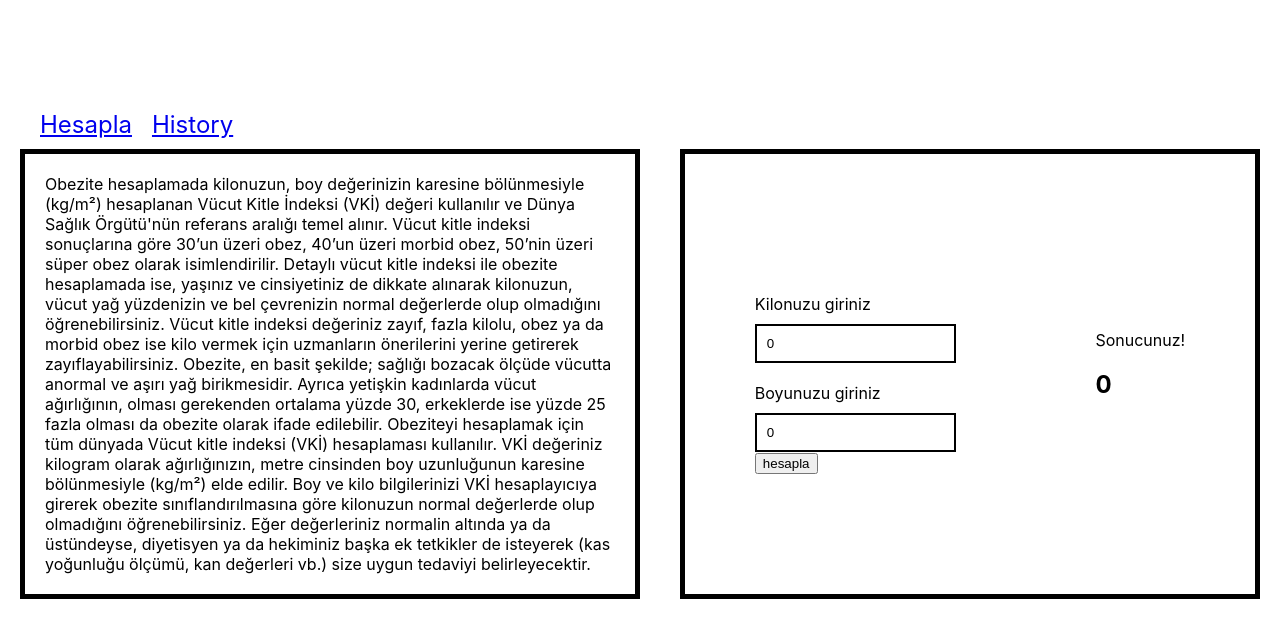
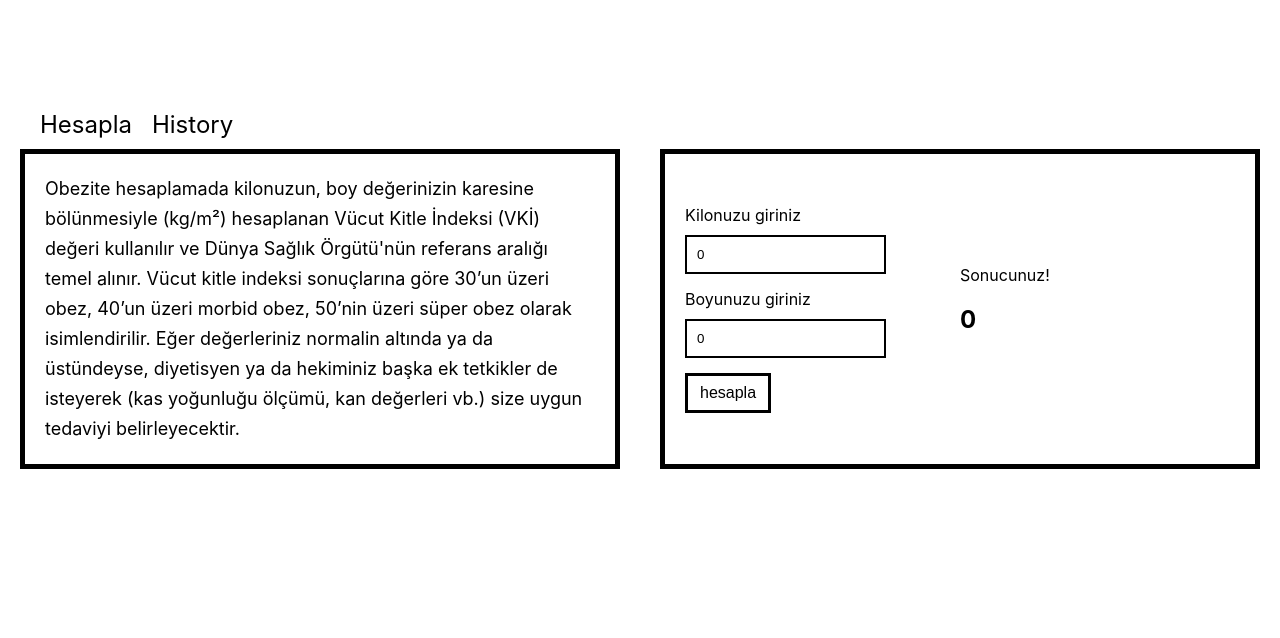
Before and after one commit to herohasan0/kodluyoruz_vucutkitle, a React (Create React App) app: page / in a window 1280 px wide. Shown: the top 638 px of the page. Built offline with nearby package versions, Linux system fonts and the light colour scheme.

Commit message:
Edit css files

```diff
--- a/src/App.css
+++ b/src/App.css
@@ -2,6 +2,14 @@ body {
   transition: 200ms;
 }
 
-.home {
-  /* display: flex; */
+.main {
+  display: flex;
 }
+a {
+  color: #000;
+  text-decoration: none;
+}
+
+a:hover {
+  text-decoration: underline;
+}
--- a/src/App.js
+++ b/src/App.js
@@ -9,7 +9,6 @@ import Calculation from './components/Calculation';
 const Li = styled.li`
   font-size: 1.5em;
   text-align: center;
-  color: palevioletred;
   margin-right: 20px;
 `;
 const Ul = styled.ul`
--- /dev/null
+++ b/src/components/Box.js
@@ -0,0 +1,17 @@
+import React, { Children } from 'react';
+import styled from 'styled-components';
+
+const Div = styled.div`
+  border: 5px solid #000;
+  padding: 20px;
+  width: 50%;
+  margin-left: 20px;
+  margin-right: 20px;
+  display: flex;
+`;
+
+function Box({ children }) {
+  return <Div>{children}</Div>;
+}
+
+export default Box;
--- a/src/components/Calculation.css
+++ b/src/components/Calculation.css
@@ -5,27 +5,24 @@ input {
 }
 
 label {
-  margin-top: 20px;
   display: flex;
   flex-direction: column;
   align-items: flex-start;
 }
 
 .form {
+  width: 100%;
   display: flex;
   align-items: center;
-  width: 50%;
   justify-content: space-around;
-  border: 5px solid #000;
-  margin-left: 20px;
-  margin-right: 20px;
 }
 
-.calculate {
+.first {
+  display: block;
   width: 50%;
-  display: contents;
 }
 
-.main {
-  display: flex;
+.second {
+  display: block;
+  width: 50%;
 }
--- a/src/components/Calculation.js
+++ b/src/components/Calculation.js
@@ -1,8 +1,12 @@
 import './Calculation.css';
 import React from 'react';
 import { useState } from 'react';
+import Box from './Box';
+import styled from 'styled-components';
 
-const calculatedValue = [];
+const calculatedValue = JSON.parse(localStorage.getItem('value'))
+  ? JSON.parse(localStorage.getItem('value'))
+  : '';
 
 function Calculation(params) {
   const [kilo, setKilo] = useState(0);
@@ -42,12 +46,25 @@ function Calculation(params) {
   } else if (BIM > 40) {
     detay = 'İleri derecede obez (morbid obez)';
   }
+
+  const Button = styled.button`
+    background-color: #fff;
+    border: 3px solid #000;
+    color: black;
+    padding: 8px 12px;
+    text-align: center;
+    text-decoration: none;
+    display: inline-block;
+    font-size: 16px;
+    margin-top: 15px;
+  `;
+
   return (
-    <div className="calculate">
+    <Box>
       <div className="form">
-        <section className="calculation">
+        <section className="first">
           <div>
-            <label className="label">
+            <label>
               Kilonuzu giriniz
               <input
                 type="number"
@@ -59,7 +76,7 @@ function Calculation(params) {
           </div>
 
           <div>
-            <label className="label">
+            <label style={{ marginTop: '15px' }}>
               Boyunuzu giriniz
               <input
                 type="number"
@@ -69,15 +86,15 @@ function Calculation(params) {
               />
             </label>
           </div>
-          <button onClick={calculate}>hesapla</button>
+          <Button onClick={calculate}>hesapla</Button>
         </section>
-        <section className="result">
+        <section className="second">
           <span>Sonucunuz!</span>
           <h1>{BIM}</h1>
           <span>{detay}</span>
         </section>
       </div>
-    </div>
+    </Box>
   );
 }
 
--- a/src/components/Description.js
+++ b/src/components/Description.js
@@ -1,40 +1,26 @@
 import React from 'react';
 import styled from 'styled-components';
+import Box from './Box';
 
-const Div = styled.div`
-  border: 5px solid #000;
-  padding: 20px;
-  width: 50%;
-  margin: 0;
-  margin-right: 20px;
-  margin-left: 20px;
+const Desc = styled.div`
+  font-size: 18px;
+  line-height: 30px;
 `;
 
 function Description({ props }) {
   return (
-    <Div>
-      Obezite hesaplamada kilonuzun, boy değerinizin karesine bölünmesiyle
-      (kg/m²) hesaplanan Vücut Kitle İndeksi (VKİ) değeri kullanılır ve Dünya
-      Sağlık Örgütü'nün referans aralığı temel alınır. Vücut kitle indeksi
-      sonuçlarına göre 30’un üzeri obez, 40’un üzeri morbid obez, 50’nin üzeri
-      süper obez olarak isimlendirilir. Detaylı vücut kitle indeksi ile obezite
-      hesaplamada ise, yaşınız ve cinsiyetiniz de dikkate alınarak kilonuzun,
-      vücut yağ yüzdenizin ve bel çevrenizin normal değerlerde olup olmadığını
-      öğrenebilirsiniz. Vücut kitle indeksi değeriniz zayıf, fazla kilolu, obez
-      ya da morbid obez ise kilo vermek için uzmanların önerilerini yerine
-      getirerek zayıflayabilirsiniz. Obezite, en basit şekilde; sağlığı bozacak
-      ölçüde vücutta anormal ve aşırı yağ birikmesidir. Ayrıca yetişkin
-      kadınlarda vücut ağırlığının, olması gerekenden ortalama yüzde 30,
-      erkeklerde ise yüzde 25 fazla olması da obezite olarak ifade edilebilir.
-      Obeziteyi hesaplamak için tüm dünyada Vücut kitle indeksi (VKİ)
-      hesaplaması kullanılır. VKİ değeriniz kilogram olarak ağırlığınızın, metre
-      cinsinden boy uzunluğunun karesine bölünmesiyle (kg/m²) elde edilir. Boy
-      ve kilo bilgilerinizi VKİ hesaplayıcıya girerek obezite
-      sınıflandırılmasına göre kilonuzun normal değerlerde olup olmadığını
-      öğrenebilirsiniz. Eğer değerleriniz normalin altında ya da üstündeyse,
-      diyetisyen ya da hekiminiz başka ek tetkikler de isteyerek (kas yoğunluğu
-      ölçümü, kan değerleri vb.) size uygun tedaviyi belirleyecektir.
-    </Div>
+    <Box>
+      <Desc>
+        Obezite hesaplamada kilonuzun, boy değerinizin karesine bölünmesiyle
+        (kg/m²) hesaplanan Vücut Kitle İndeksi (VKİ) değeri kullanılır ve Dünya
+        Sağlık Örgütü'nün referans aralığı temel alınır. Vücut kitle indeksi
+        sonuçlarına göre 30’un üzeri obez, 40’un üzeri morbid obez, 50’nin üzeri
+        süper obez olarak isimlendirilir. Eğer değerleriniz normalin altında ya
+        da üstündeyse, diyetisyen ya da hekiminiz başka ek tetkikler de
+        isteyerek (kas yoğunluğu ölçümü, kan değerleri vb.) size uygun tedaviyi
+        belirleyecektir.
+      </Desc>
+    </Box>
   );
 }
 
--- a/src/components/History.js
+++ b/src/components/History.js
@@ -1,17 +1,14 @@
 import React from 'react';
+import Box from './Box';
 
 function History() {
   const history = JSON.parse(localStorage.getItem('value'));
   console.log(history);
   return (
-    <>
+    <Box>
       <h3>Daha önce hesaplanan degerlerinz</h3>
-      <ul>
-        {history.map((item) => (
-          <li>{item}</li>
-        ))}
-      </ul>
-    </>
+      <ul>{history && history.map((item) => <li>{item}</li>)}</ul>
+    </Box>
   );
 }
 
```
